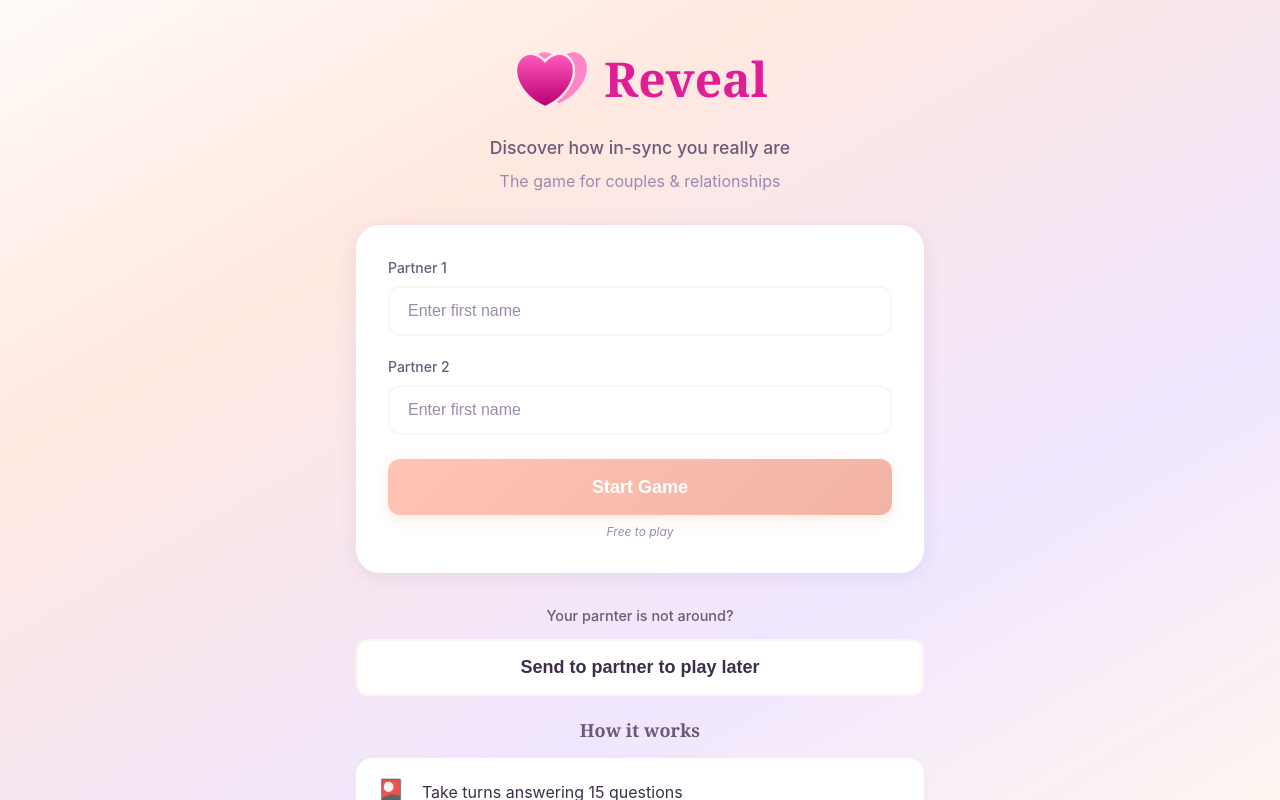
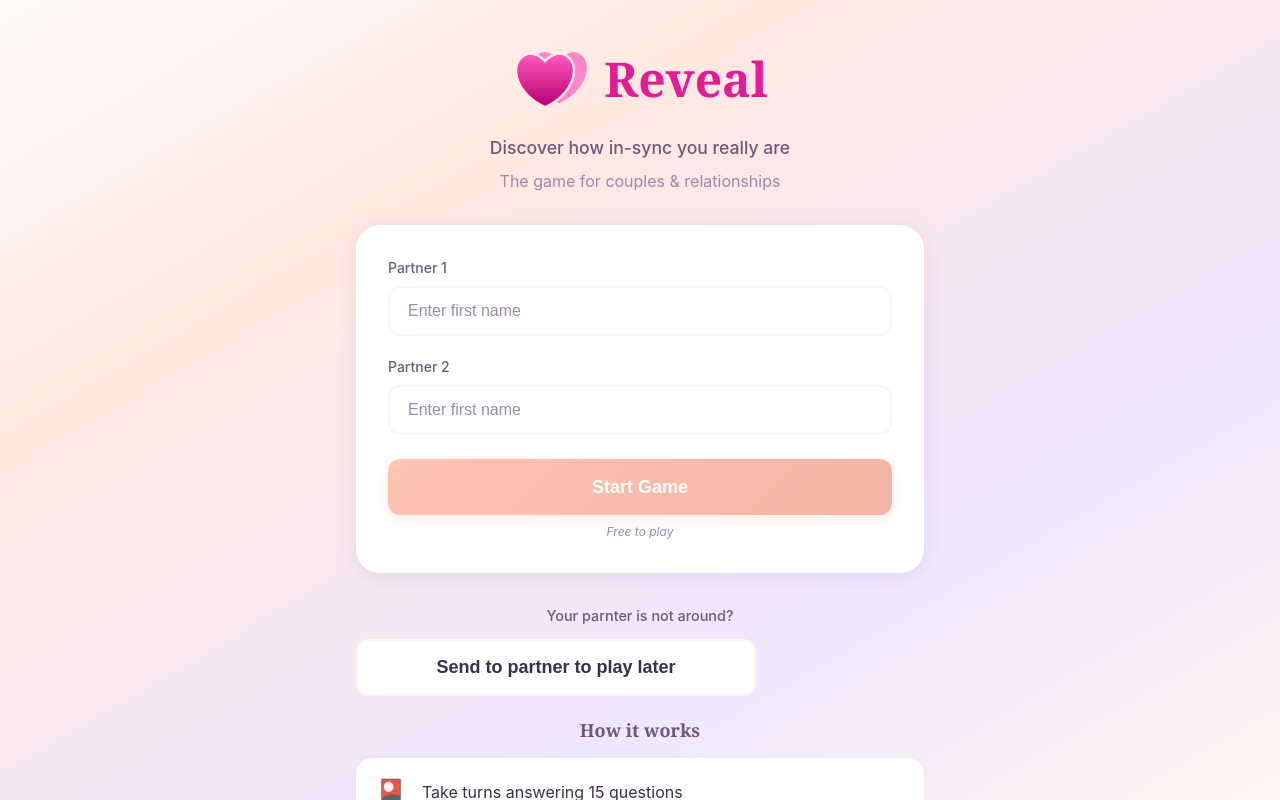
Before and after one commit to stoffis-git/play-reveal, a React (Vite) app: page / in a window 1280 px wide. Built offline with nearby package versions, Linux system fonts and the light colour scheme.

Commit message:
Narrow partner reminder button on landing page

```diff
--- a/src/components/LandingPage.tsx
+++ b/src/components/LandingPage.tsx
@@ -234,7 +234,7 @@ export function LandingPage() {
         <button
           className="btn btn--secondary btn--full"
           onClick={handleSendReminder}
-          style={{ marginTop: '0', marginBottom: '24px' }}
+          style={{ maxWidth: '400px', margin: '0 auto 24px' }}
         >
           Send to partner to play later
         </button>
```
